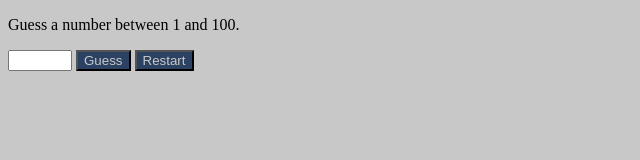
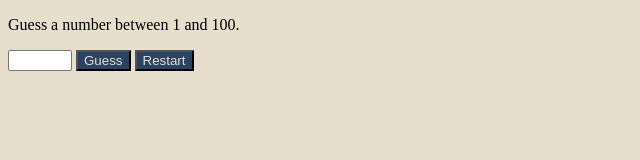
Before and after one commit to F5DevLife/Hi-Low---Number-Collapse, a plain HTML site: page index.html in a window 1280 px wide. Shown: the whole page, without its empty margins (0-640 px from the left). Drawn offline with Linux system fonts and the light colour scheme.

Commit message:
Adjusted color scheme... again

```diff
--- a/style.css
+++ b/style.css
@@ -1,12 +1,12 @@
 body {
-    background-color: rgb(200, 200, 200)
+    background-color: #e7dfce
 }
 
 button {
     background-color: rgb(44, 66, 99);
-    color: rgb(200, 200, 200)
+    color: #e7dfce
 }
 
 button:active{
-    background-color: rgba(50, 75, 125, .5);
+    background-color: rgba(50, 75, 125, .75);
 }
```
